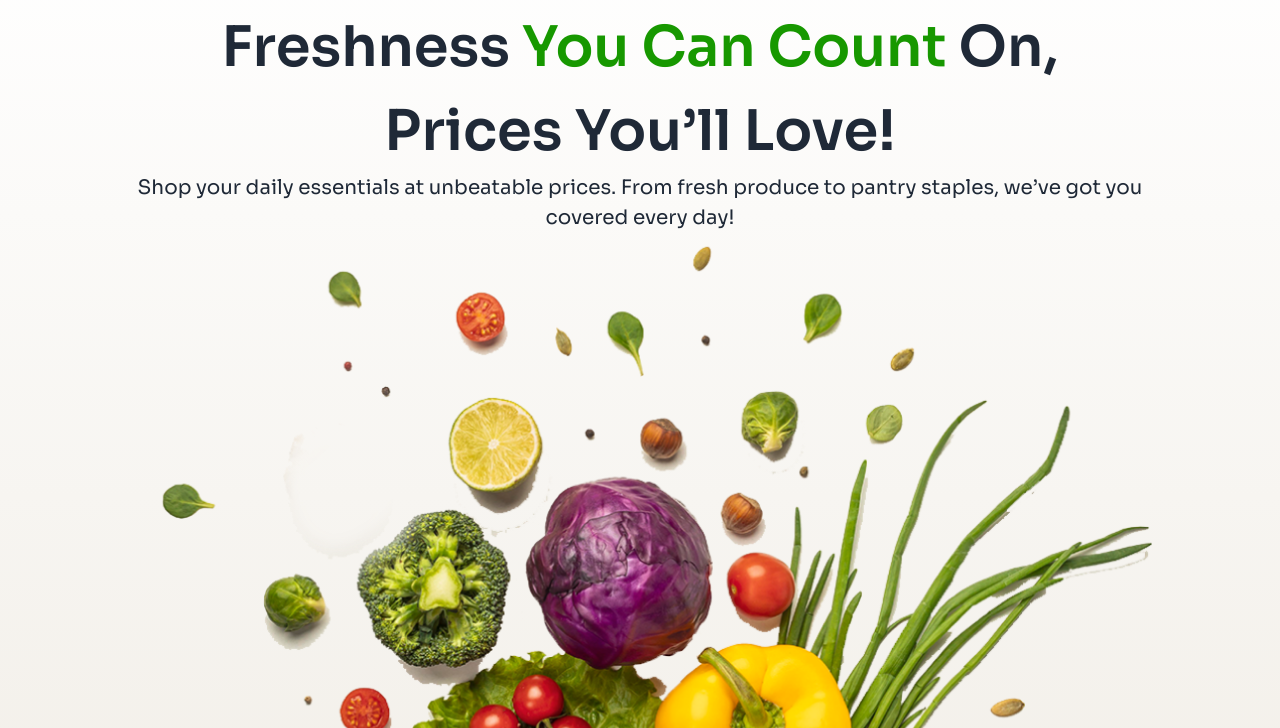
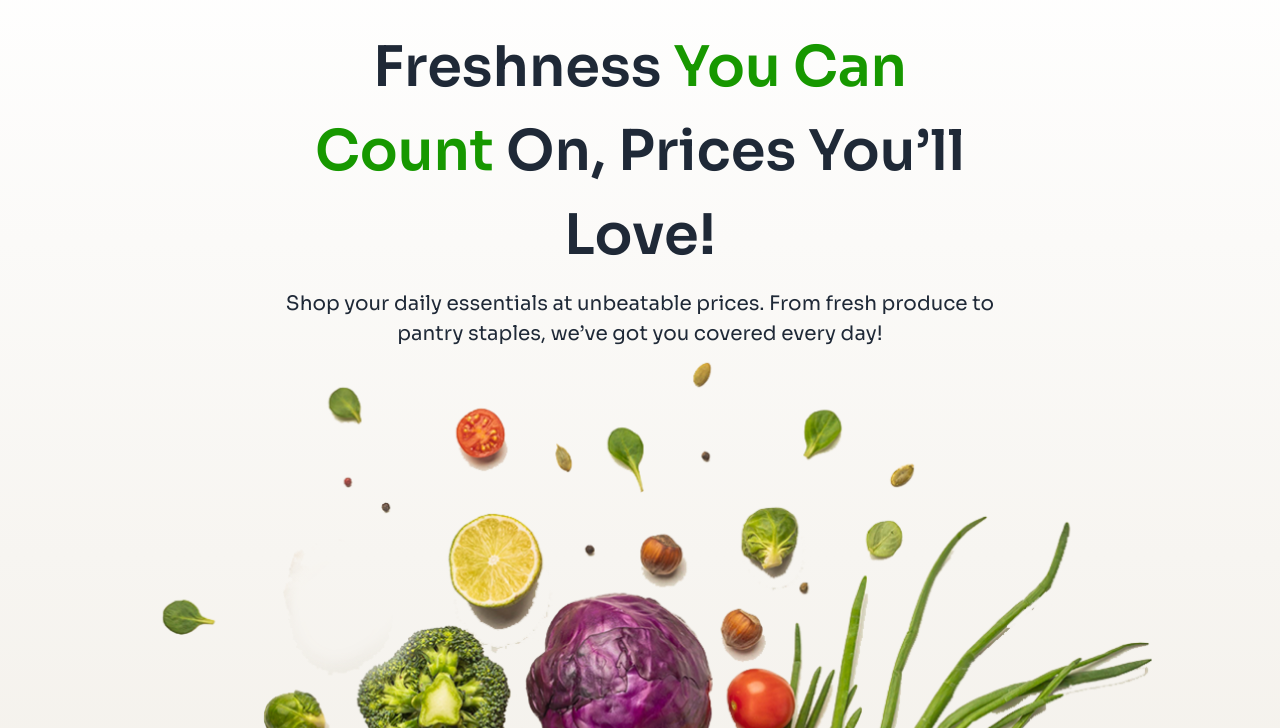
Before and after one commit to khan-fardin/ph_assignment3, a plain HTML site: page index.html in a window 1280 px wide. Shown: the part 72-800 px from the top of the page. Drawn offline with nearby package versions, Linux system fonts and the light colour scheme.

Commit message:
header test again

```diff
--- a/index.html
+++ b/index.html
@@ -69,11 +69,14 @@
                   <a class="btn bg-[#179800] text-white w-[100px] h-[45px]">Register</a>
                 </div>
               </div>
+              <div class="lg:hidden border-[1px] border-black"></div>
         </nav>
 
-        <section class="text-center mx-[10%]">
-            <h1 class="text-[2rem] lg:text-[3.5rem] font-semibold">Freshness <span class="text-[#179800]">You Can Count</span> On, Prices You’ll Love!</h1>
-            <p class="text-[1rem] lg:text-[1.25rem]">Shop your daily essentials at unbeatable prices. From fresh produce to pantry staples, we’ve got you covered every day!</p>
+        <section class="text-center mx-[10%] mt-5">
+            <div class="w-[70%] mx-auto">
+                <h1 class="text-[2rem] lg:text-[3.5rem] font-semibold my-3">Freshness <span class="text-[#179800]">You Can Count</span> On, Prices You’ll Love!</h1>
+                <p class="text-[1rem] lg:text-[1.25rem]">Shop your daily essentials at unbeatable prices. From fresh produce to pantry staples, we’ve got you covered every day!</p>
+            </div>
             <img src="c2-assets/hero-vegetables.png" alt="vegetables" class="mx-auto">
         </section>
     </header>
```
